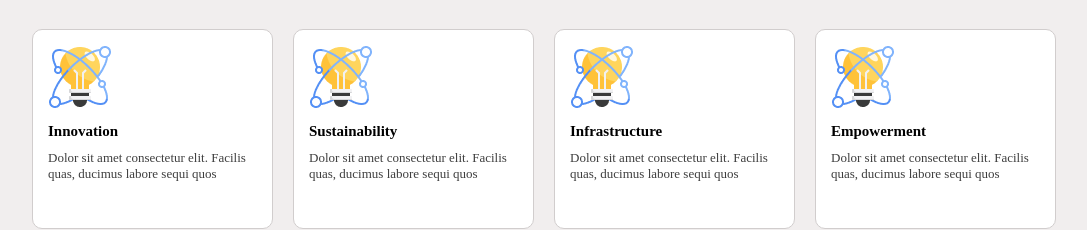
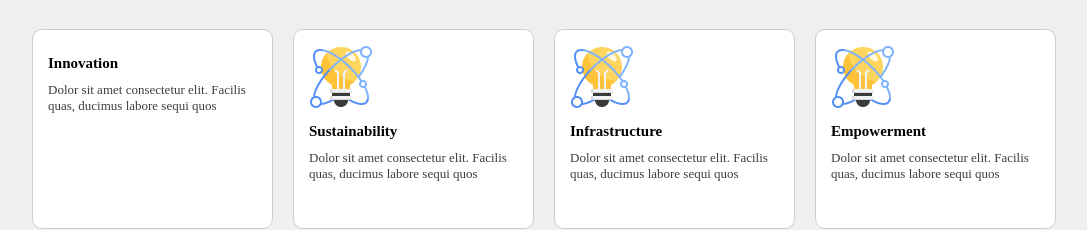
Before and after one commit to rezuyanahmmed/Web-design-assignment, a plain HTML site: page index.html in a window 1280 px wide. Shown: the part 604-834 px from the top of the page, without its empty margins (96-1183 px from the left). Drawn offline with Linux system fonts and the light colour scheme.

Commit message:
first commit

```diff
--- a/index.html
+++ b/index.html
@@ -53,7 +53,6 @@
     <div class="container">
 
       <div class="card">
-        <img src="/Images/light.png" alt="">
         <h5>Innovation</h5>
         <p>Dolor sit amet consectetur elit. Facilis quas, ducimus labore sequi quos </p>
       </div>
```
